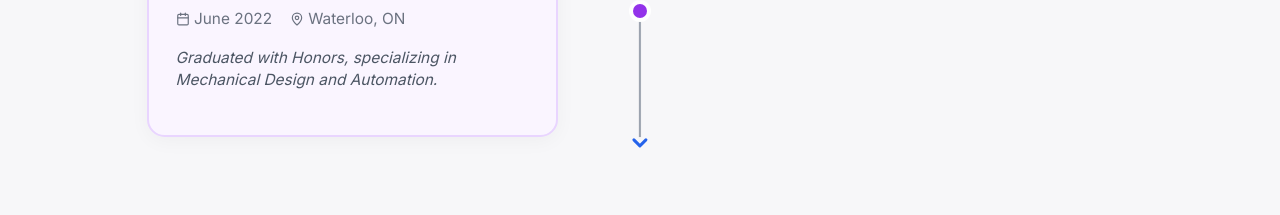
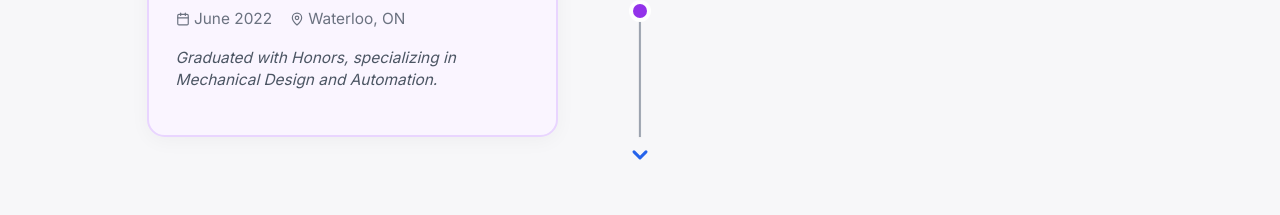
Before and after one commit to jackychen-dev/portfolio, a Next.js app: page / in a window 1280 px wide. Shown: the part 2720-2935 px from the top of the page. Built offline with nearby package versions, Linux system fonts and the light colour scheme.

Commit message:
Fix arrow positioning - move outside timeline container to bottom of cards

```diff
--- a/components/Experience.tsx
+++ b/components/Experience.tsx
@@ -113,10 +113,15 @@ export default function Experience() {
               className="absolute top-0 left-0 w-full bg-gradient-to-b from-blue-600 via-purple-600 to-blue-600 origin-top"
               style={{ height: progressHeight }}
             />
+          </div>
 
           {/* Scroll Arrow Indicator at End of Timeline */}
           <motion.div
-              className="absolute left-1/2 bottom-0 -translate-x-1/2 translate-y-1/2 flex items-center z-20"
+            initial={{ opacity: 0 }}
+            whileInView={{ opacity: 1 }}
+            viewport={{ once: true }}
+            transition={{ delay: 0.5 }}
+            className="hidden md:flex absolute left-1/2 bottom-0 -translate-x-1/2 translate-y-full flex items-center justify-center z-20 mt-4"
           >
             <motion.div
               animate={{ y: [0, 6, 0] }}
@@ -133,7 +138,6 @@ export default function Experience() {
               />
             </motion.div>
           </motion.div>
-          </div>
           {experiences.map((exp, index) => {
             const isTPM = exp.type === 'TPM';
             const isEducation = exp.type === 'Education';
```
Lines whose indentation alone changed are shown as unchanged.
